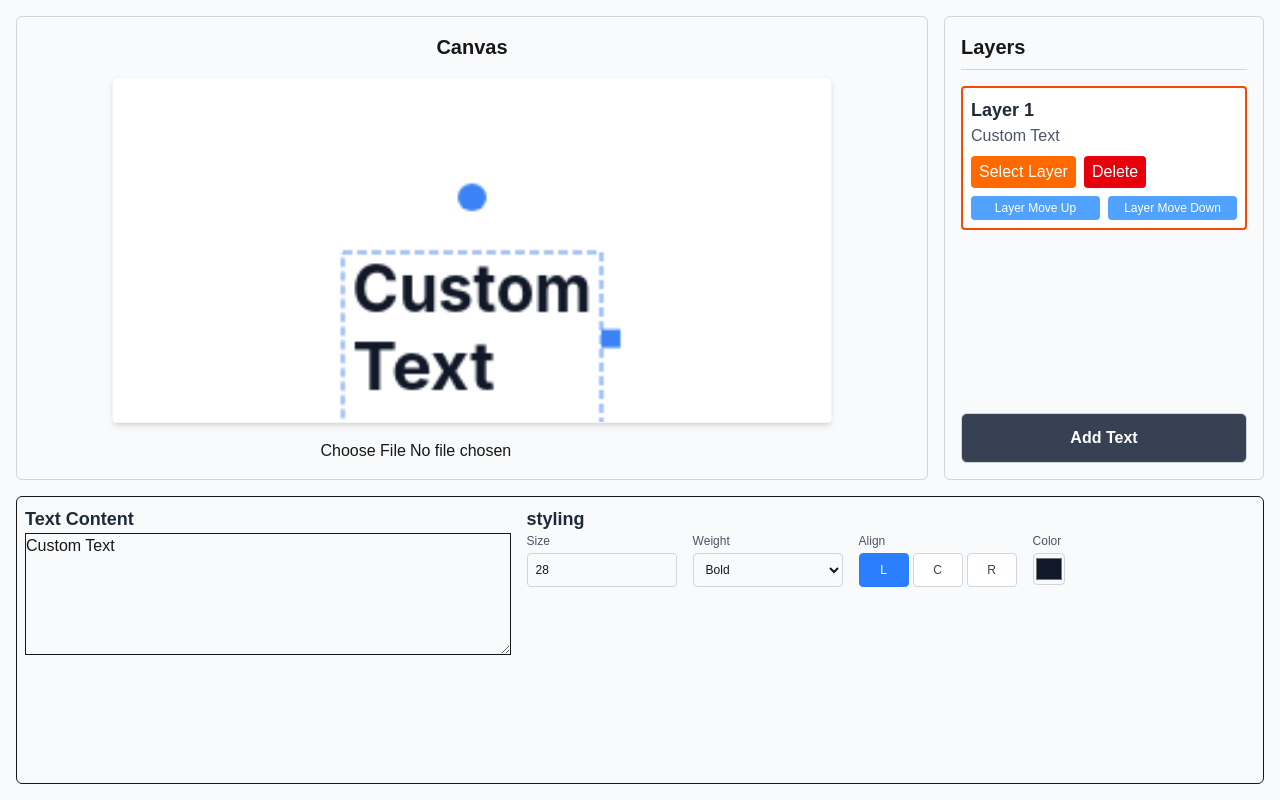
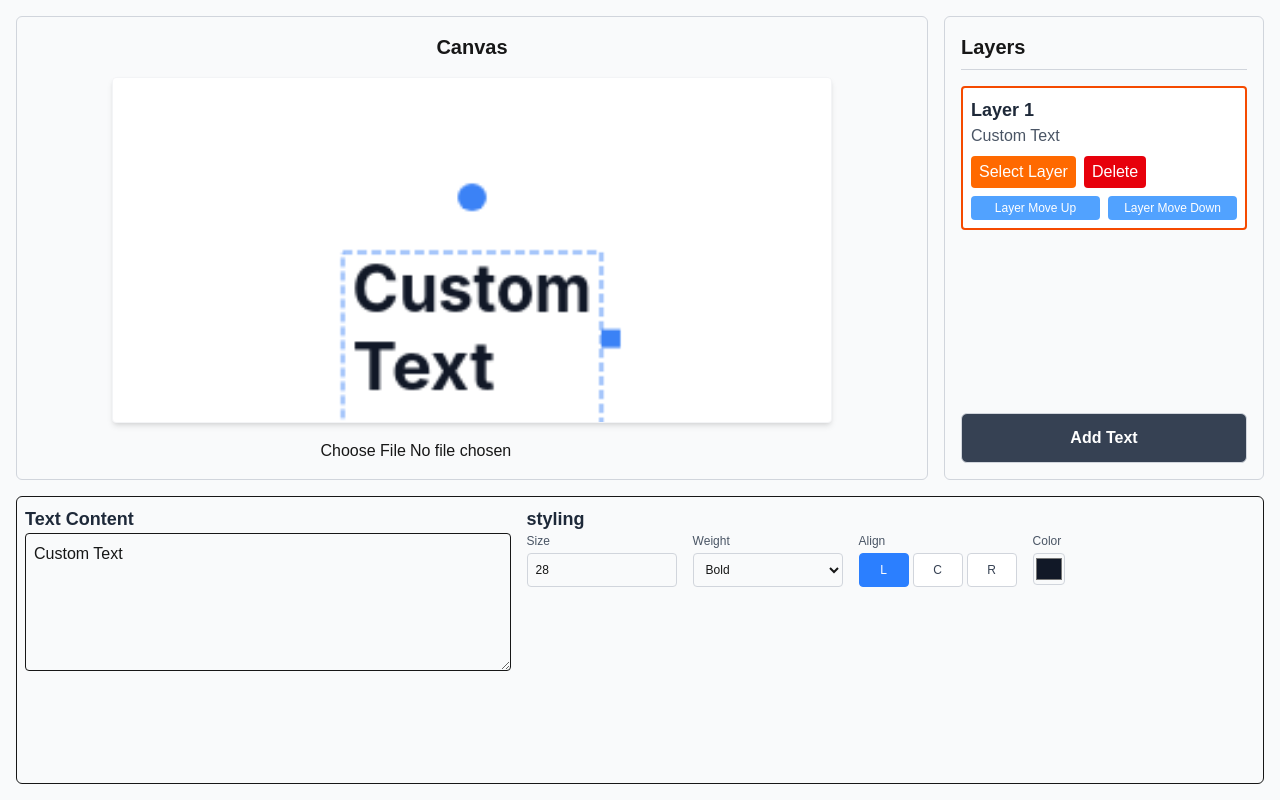
Before and after one commit to mdmaroof/image_text_composer, a Next.js app: page / in a window 1280 px wide. Both pictures are taken after a click on the button "Add Text". Built offline with nearby package versions, Linux system fonts and the light colour scheme.

Commit message:
error textarea handle and drag multiple condition

```diff
--- a/src/component/canvas/index.tsx
+++ b/src/component/canvas/index.tsx
@@ -61,7 +61,7 @@ const Canvas = () => {
     ctx.drawImage(img, 0, 0, targetW, targetH);
   }, [img]);
 
-  const hitTestLayer = (
+  const hitTestLayer = useCallback((
     x: number,
     y: number
   ): { layer: TextLayerType; zone: "body" | "resize" | "rotate" } | null => {
@@ -110,7 +110,7 @@ const Canvas = () => {
       }
     }
     return null;
-  };
+  }, [textLayers]);
 
   const [isDragging, setIsDragging] = useState(false);
   const [dragStart, setDragStart] = useState<{ x: number; y: number } | null>(
@@ -187,11 +187,6 @@ const Canvas = () => {
 
       updateTextLayer(selectedTextLayer.id, { x: nx, y: ny });
     } else if (dragStart) {
-      const dx = cx - dragStart.x;
-      const newWidth = Math.max(20, (selectedTextLayer.width || 200) + dx);
-      setDragStart({ x: cx, y: dragStart.y });
-      updateTextLayer(selectedTextLayer.id, { width: newWidth });
-    } else if (dragStart) {
       const width = selectedTextLayer.width || 200;
       let tlx = selectedTextLayer.x;
       if (selectedTextLayer.align === "center") tlx = selectedTextLayer.x - width / 2;
@@ -214,9 +209,7 @@ const Canvas = () => {
     }
   }
 
-  useEffect(() => {
-    createCanvasWithImage();
-  }, [img, createCanvasWithImage]);
+
 
   const drawText = useCallback(() => {
     const canvas = canvasRef.current;
@@ -355,6 +348,10 @@ const Canvas = () => {
     drawText();
   }, [textLayers, drawText]);
 
+  useEffect(() => {
+    createCanvasWithImage();
+  }, [img, createCanvasWithImage]);
+
   return (
     <main
       id="canvas"
--- a/src/component/selector/index.tsx
+++ b/src/component/selector/index.tsx
@@ -31,7 +31,12 @@ const SelectorBox = () => {
         <section className="flex gap-4 p-2">
           <div className="flex-2">
             <h2 className="font-bold text-gray-800 text-lg">Text Content</h2>
-            <textarea rows={5} value={selectedTextLayer?.text} onChange={(e) => updateTextLayer(selectedLayer!, { text: e.target.value })} className="border w-full" />
+            <textarea
+              rows={5}
+              value={selectedTextLayer?.text || ''}
+              onChange={(e) => updateTextLayer(selectedLayer!, { text: e.target.value })}
+              className="p-2 border rounded w-full"
+            />
           </div>
 
           <div className="flex-3">
@@ -47,7 +52,7 @@ const SelectorBox = () => {
                   type="number"
                   min="8"
                   max="200"
-                  value={selectedTextLayer?.fontSize}
+                  value={selectedTextLayer?.fontSize || 28}
                   onChange={(e) => updateTextLayer(selectedLayer!, { fontSize: Number(e.target.value) })}
                   className="p-2 border border-gray-300 focus:border-blue-500 rounded focus:ring-1 focus:ring-blue-500 w-full text-xs transition-all"
                 />
@@ -60,7 +65,7 @@ const SelectorBox = () => {
                   Weight
                 </label>
                 <select
-                  value={selectedTextLayer?.fontWeight}
+                  value={selectedTextLayer?.fontWeight || 400}
                   onChange={(e) => updateTextLayer(selectedLayer!, { fontWeight: Number(e.target.value) })}
                   className="p-2 border border-gray-300 focus:border-blue-500 rounded focus:ring-1 focus:ring-blue-500 w-full text-xs transition-all"
                 >
@@ -105,7 +110,7 @@ const SelectorBox = () => {
                 <div className="flex items-center gap-2">
                   <input
                     type="color"
-                    value={selectedTextLayer?.color}
+                    value={selectedTextLayer?.color || '#111827'}
                     onChange={(e) => updateTextLayer(selectedLayer!, { color: e.target.value })}
                     className="border border-gray-300 rounded w-8 h-8 hover:scale-105 transition-transform cursor-pointer"
                   />
--- a/src/context/AppContext.tsx
+++ b/src/context/AppContext.tsx
@@ -17,7 +17,7 @@ export type TextLayerType = {
   align: Align;
   rotation: number;
   width: number;
-  height: number;
+  height?: number;
   z: number;
 };
 
```
